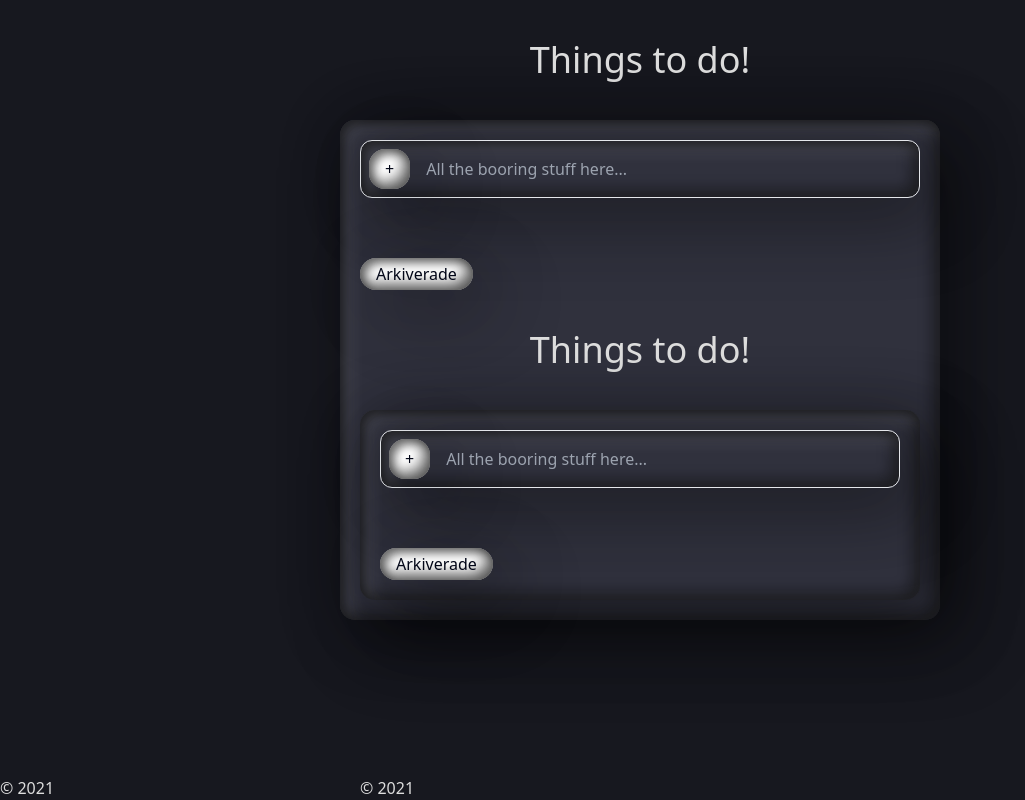
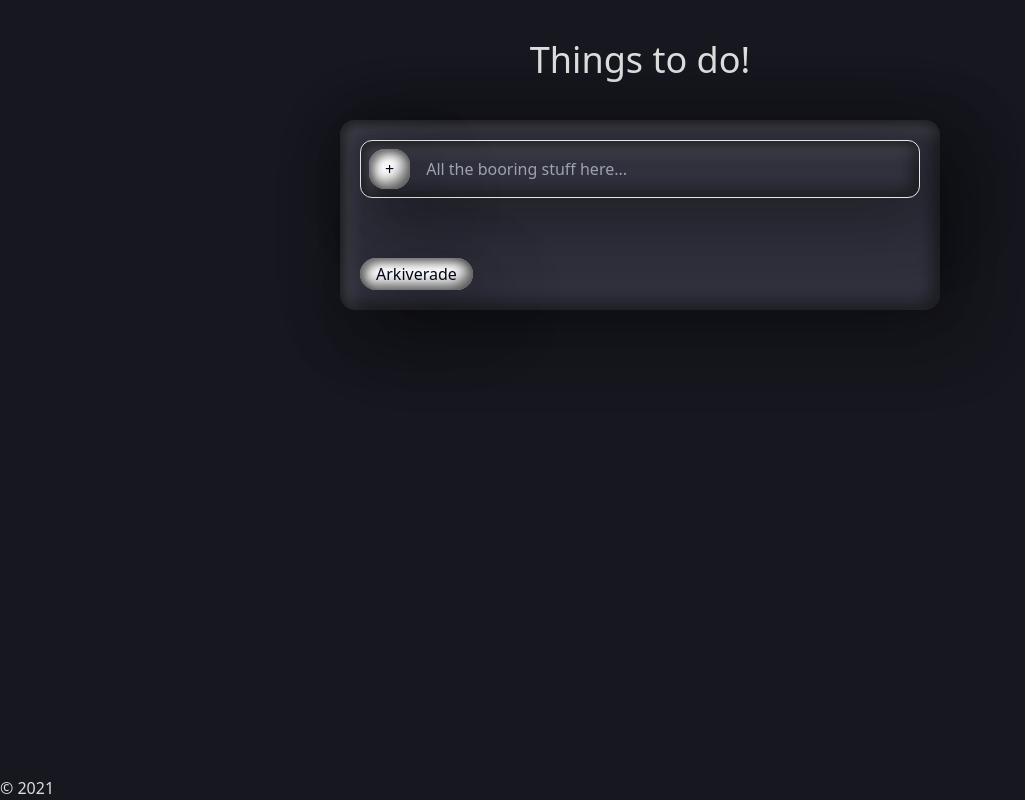
Before and after one commit to danibystrom/todo-list, a React (Vite) app: page / in a window 1280 px wide. Shown: the whole page, without its empty margins (0-1025 px from the left). Built offline with nearby package versions, Linux system fonts and the light colour scheme.

Commit message:
Restructured code and added AppLayout and HomePage for implementing routing

```diff
--- a/src/AppLayout.tsx
+++ b/src/AppLayout.tsx
@@ -1,44 +1,16 @@
-import { useState } from "react";
-import { Link, Outlet } from "react-router-dom";
 import "./AppLayout.css";
 import Footer from "./Footer";
 import Header from "./Header";
-import Todo from "./Todo";
-import TodoForm from "./TodoForm";
+import HomePage from "./HomePage";
 
-function App() {
-  const [todos, setTodos] = useState<string[]>([]);
-
-  const addTodo = (todo: string) => {
-    setTodos([...todos, todo]);
-  };
-
-  const deleteTodo = (index: number) => {
-    const newTodos = [...todos];
-    newTodos.splice(index, 1);
-    setTodos(newTodos);
-  };
-
+function AppLayout() {
   return (
     <>
       <Header />
-      <div className="app-container">
-        <div className="todos-container">
-          <TodoForm addTodo={addTodo} />
-          {todos.map((todo, index) => (
-            <Todo key={index} todo={todo} onDelete={() => deleteTodo(index)} />
-          ))}
-          <Link to="/archivedtodos">
-            <button className="mr-2 rounded-2xl px-4 py-1 mt-5 text-slate-950 bg-white border-slate-50 ">
-              Arkiverade
-            </button>
-          </Link>
-          <Outlet />
-        </div>
-      </div>
+      <HomePage />
       <Footer />
     </>
   );
 }
 
-export default App;
+export default AppLayout;
--- /dev/null
+++ b/src/HomePage.tsx
@@ -0,0 +1,38 @@
+import { useState } from "react";
+import { Link } from "react-router-dom";
+import Todo from "./Todo";
+import TodoForm from "./TodoForm";
+
+function HomePage() {
+  const [todos, setTodos] = useState<string[]>([]);
+
+  const addTodo = (todo: string) => {
+    setTodos([...todos, todo]);
+  };
+
+  const deleteTodo = (index: number) => {
+    const newTodos = [...todos];
+    newTodos.splice(index, 1);
+    setTodos(newTodos);
+  };
+
+  return (
+    <>
+      <div className="app-container">
+        <div className="todos-container">
+          <TodoForm addTodo={addTodo} />
+          {todos.map((todo, index) => (
+            <Todo key={index} todo={todo} onDelete={() => deleteTodo(index)} />
+          ))}
+          <Link to="/archivedtodos">
+            <button className="mr-2 rounded-2xl px-4 py-1 mt-5 text-slate-950 bg-white border-slate-50 ">
+              Arkiverade
+            </button>
+          </Link>
+        </div>
+      </div>
+    </>
+  );
+}
+
+export default HomePage;
--- a/src/main.tsx
+++ b/src/main.tsx
@@ -8,12 +8,13 @@ import {
 } from "react-router-dom";
 import App from "./AppLayout";
 import ArchivedTodos from "./ArchivedTodos";
+import HomePage from "./HomePage";
 
 const router = createBrowserRouter(
   createRoutesFromElements(
     <Route path="/" Component={App}>
-      <Route index Component={App} />
-      <Route path="archivedtodos" Component={ArchivedTodos} />
+      <Route index Component={HomePage} />
+      <Route path="archived" Component={ArchivedTodos} />
     </Route>
   )
 );
```
